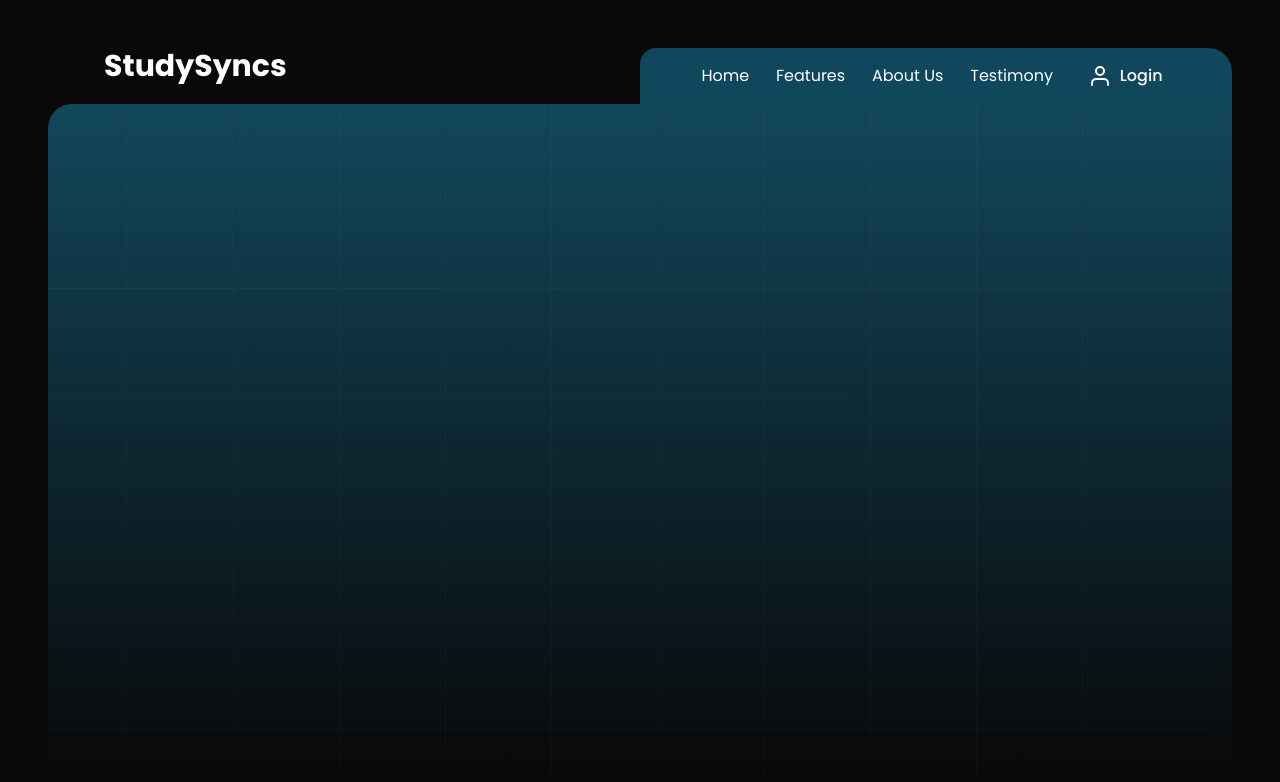
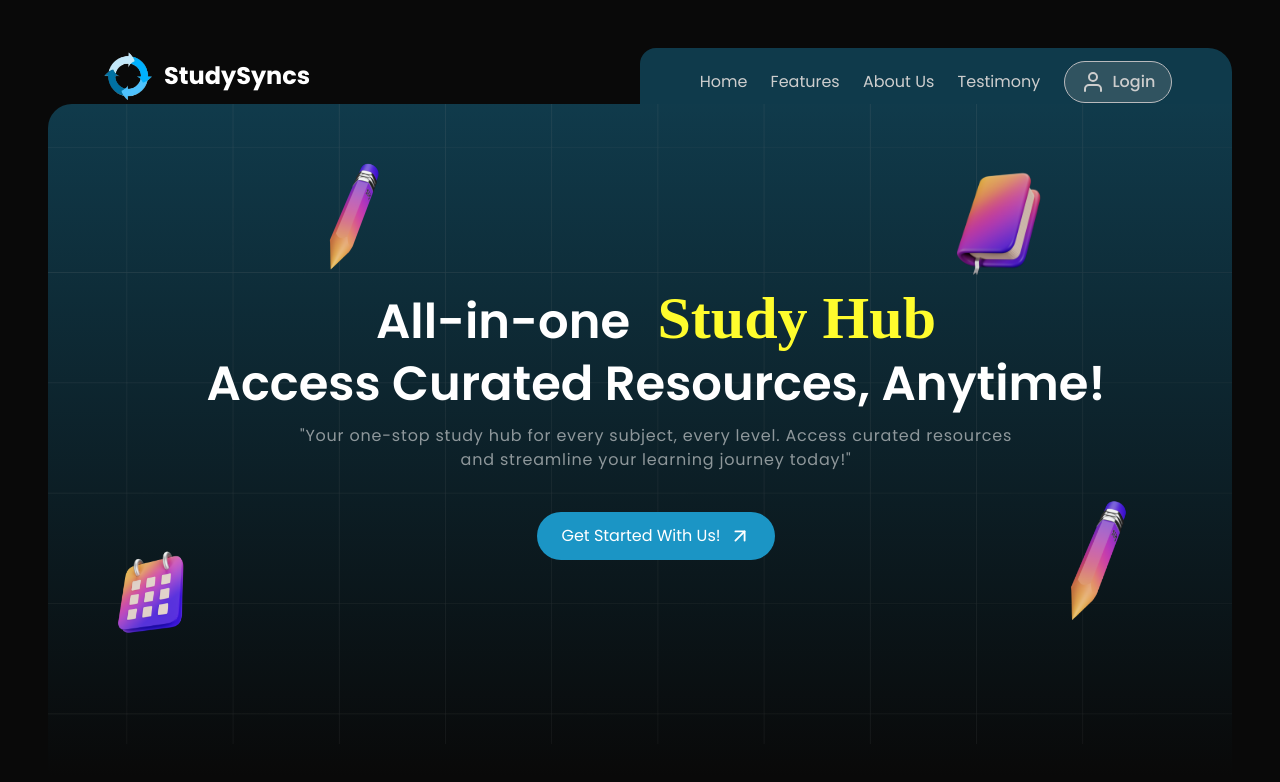
Before and after one commit to Vasudevshetty/studysyncs-v2, a React (Vite) app in the folder client/: page / in a window 1280 px wide. Shown: the top 782 px of the page. Built offline with nearby package versions, Linux system fonts and the light colour scheme.

Commit message:
done with ui of the desktop site need make it responsive

```diff
--- a/client/src/components/Home/Hero.jsx
+++ b/client/src/components/Home/Hero.jsx
@@ -1,36 +1,58 @@
-import { FiUser } from "react-icons/fi";
+/* eslint-disable react/no-unescaped-entities */
+
+import { FiArrowUpRight } from "react-icons/fi";
+import Navbar from "./Navbar";
 
 function Hero() {
   return (
     <div className="p-12 h-screen">
-      <div className="flex justify-between">
-        <div className="text-white px-14">
-          <h1 className="text-3xl font-bold">StudySyncs</h1>
+      <Navbar />
+
+      <div className="relative">
+        <div className="absolute inset-0 bg-gradient-to-b from-secondary-blue to-custom-black h-[84vh] rounded-tl-3xl z-0 opacity-80"></div>
+        <div className="absolute inset-0 bg-image z-0"></div>
+
+        <div className="relative">
+          <img
+            src="/Home/pencil.png"
+            className="h-32 w-32 z-10 absolute left-[15rem] top-[3rem]"
+          />
+          <img
+            src="/Home/BOOK.png"
+            className="h-52 w-52 z-10 absolute right-[8rem] top-[1rem]"
+          />
+          <img
+            src="/Home/CALENDER.png"
+            className="h-36 w-36 z-10 absolute top-[26rem] left-8"
+          />
+          <img
+            src="/Home/pencil.png"
+            className="h-36 w-36 z-10 absolute top-[24rem] right-[4rem]"
+          />
         </div>
 
-        <div className="text-white bg-secondary-blue px-12 py-3 w-1/2 rounded-tr-3xl rounded-tl-2xl rounded-bl-[-20px] flex justify-around items-center">
-          <a href="#" className="hover:underline">
-            Home
-          </a>
-          <a href="#" className="hover:underline">
-            Features
-          </a>
-          <a href="#" className="hover:underline">
-            About Us
-          </a>
-          <a href="#" className="hover:underline">
-            Testimony
-          </a>
-          <button className="flex items-center gap-2 rounded px-2 py-1">
-            <FiUser size={24} />
-            <span className="font-medium items-center">Login</span>
-          </button>
+        <div className="relative h-[80vh] w-[95vw] rounded-tl-3xl text-white flex flex-col  justify-center items-center px-14 z-10 text-center">
+          <div className="relative flex flex-col  h-full justify-center items-center">
+            <h1 className="text-5xl font-semibold">
+              All-in-one{" "}
+              <span className="text-primary-yellow font-segoe-script text-6xl ml-4 font-bolder">
+                Study Hub{" "}
+              </span>
+            </h1>
+
+            <h2 className="text-5xl mt-3 font-semibold">
+              Access Curated Resources, Anytime!
+            </h2>
+
+            <p className="text-text-primary w-2/3 mt-4 tracking-wider text-md">
+              "Your one-stop study hub for every subject, every level. Access
+              curated resources and streamline your learning journey today!"
+            </p>
+            <button className="bg-primary-blue text-white px-6 py-3 rounded-3xl mt-10 hover:border hover:bg-secondary-blue hover:scale-105 transition-transform duration-300 flex items-center gap-2">
+              Get Started With Us! <FiArrowUpRight size={22} />
+            </button>
+          </div>
         </div>
-      </div>
-      {/* Background section */}
-      <div className="relative">
-        <div className="absolute inset-0 bg-gradient-to-b from-secondary-blue to-custom-black h-[84vh] rounded-tl-3xl"></div>
-        <div className="h-[84vh] bg-image rounded-tl-3xl text-white "></div>
       </div>
     </div>
   );
--- a/client/src/components/Home/Navbar.jsx
+++ b/client/src/components/Home/Navbar.jsx
@@ -2,22 +2,28 @@ import { FiUser } from "react-icons/fi";
 
 function Navbar() {
   return (
-    <div className="text-white flex flex-wrap justify-between items-center px-4 bg-blue-500">
-      <div>
-        <h1>StudySyncs</h1>
+    <div className="flex justify-between">
+      <div className="text-white px-14 flex gap-3 items-center py-1">
+      <img src="/syncs.png" className="w-12 h-12"/>
+        <h1 className="text-2xl font-bold">StudySyncs</h1>
       </div>
 
-      <div className="flex gap-5 items-center">
-        <ul className="flex gap-5">
-          <li>Home</li>
-          <li>Features</li>
-          <li>About Us</li>
-          <li>Testimony</li>
-        </ul>
-
-        <button className="flex items-center gap-2">
-          <FiUser />
-          Login
+      <div className="text-white bg-secondary-blue px-12 pt-3 w-1/2 rounded-tr-3xl rounded-tl-2xl rounded-bl-[-20px] flex justify-around items-center opacity-80">
+        <a href="#" className="hover:text-gray-400 ">
+          Home
+        </a>
+        <a href="#" className="hover:text-gray-400">
+          Features
+        </a>
+        <a href="#" className="hover:text-gray-400">
+          About Us
+        </a>
+        <a href="#" className="hover:text-gray-400">
+          Testimony
+        </a>
+        <button className="flex items-center gap-2 rounded-3xl px-4 py-2 hover:bg-login-bg-hover bg-login-bg border border-opacity-10">
+          <FiUser size={24} />
+          <span className="font-medium items-center">Login</span>
         </button>
       </div>
     </div>
--- a/client/src/index.css
+++ b/client/src/index.css
@@ -11,8 +11,21 @@ body {
   background-image: url("./../public/Home/grid.png"); /* Change this path to your image file */
   background-size: cover; /* Cover the entire container */
   background-position: center; /* Center the image */
-  opacity: 0.1;
+  opacity: 0.2;
   z-index: 0;
+}
+
+@keyframes fade-in {
+  from {
+    opacity: 0;
+  }
+  to {
+    opacity: 1;
+  }
+}
+
+.animate-fade-in {
+  animation: fade-in 0.5s ease-in-out forwards;
 }
 
 * {
--- a/client/tailwind.config.js
+++ b/client/tailwind.config.js
@@ -8,6 +8,14 @@ export default {
         "custom-black": "#090909",
         "primary-blue": "#1B95C5",
         "secondary-blue": "rgba(34, 186, 246, 0.35)",
+        "tertiary-blue": "rgba(34, 186, 246, 0.4)",
+        "primary-yellow": "#FFFC2D",
+        "login-bg": "#D9D9D935",
+        "login-bg-hover": "#D9D9D950",
+        "text-primary":"#F3F3F390"
+      },
+      fontFamily: {
+        "segoe-script": ['"Segoe Script"', "cursive"], // Added Segoe Script font family
       },
     },
   },
```
